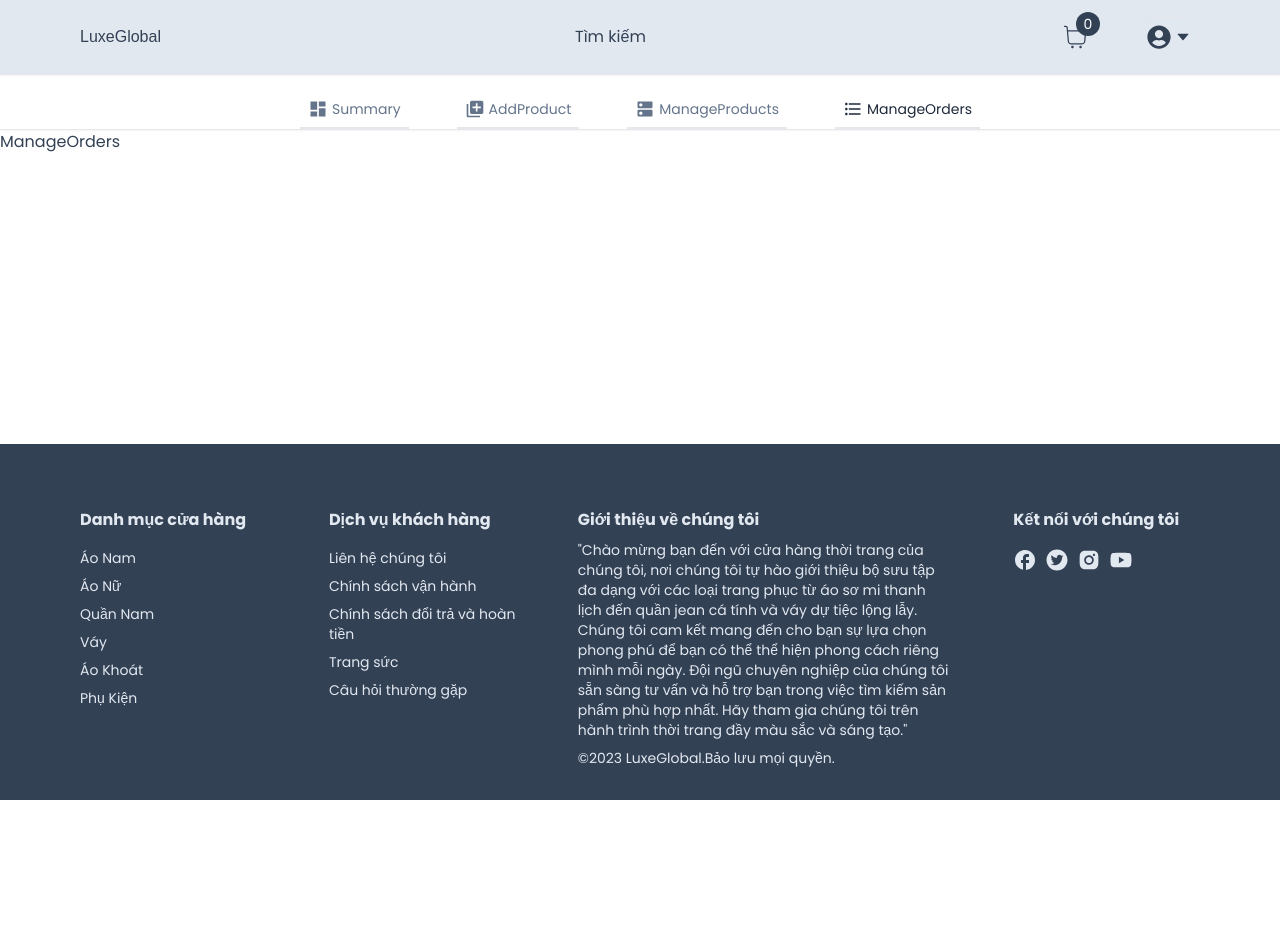
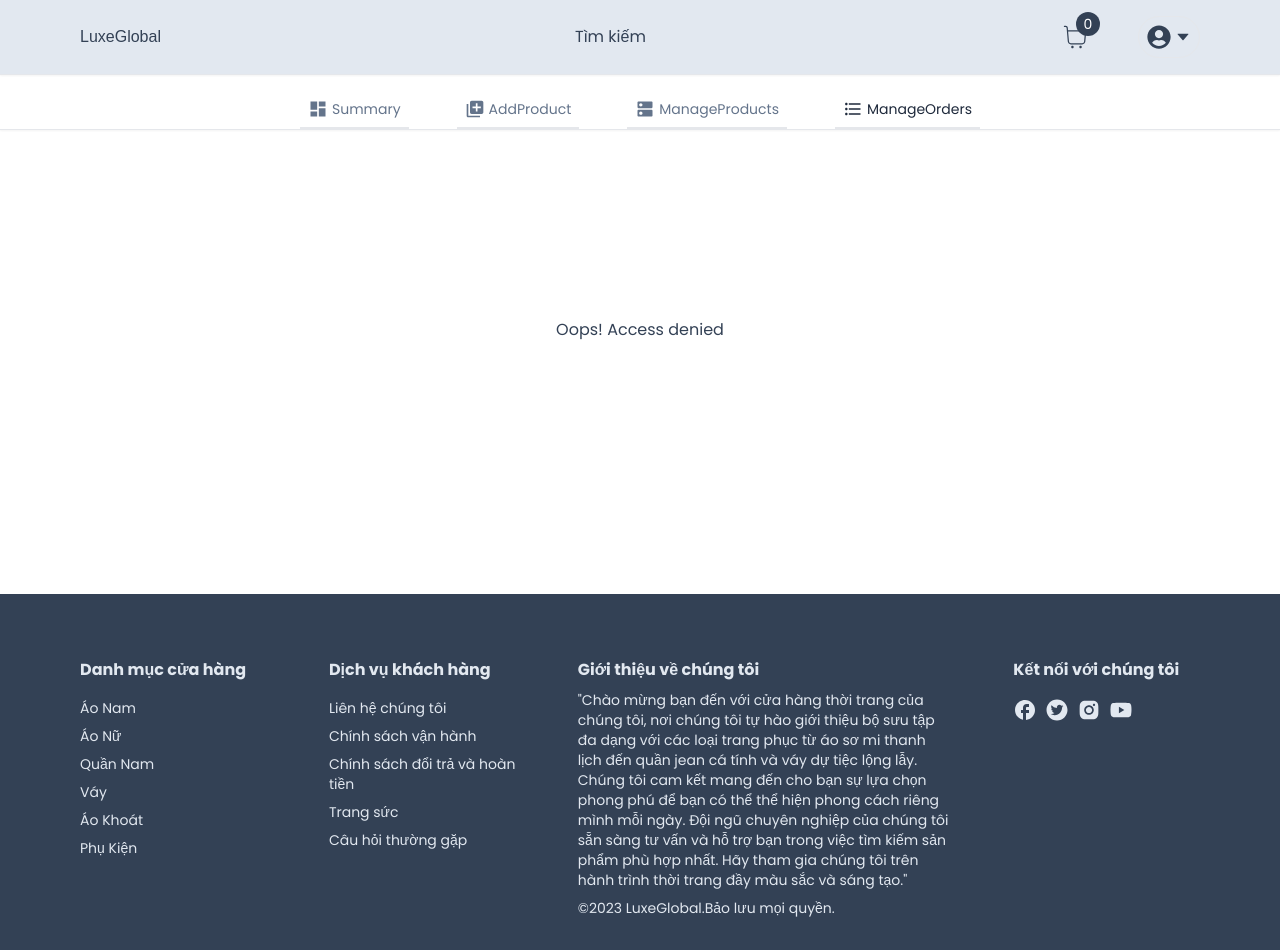
Before and after one commit to WTinSE/ClothingWeb, a Next.js app: page /admin/manage-orders in a window 1280 px wide. Before the commit the page ends 800 px from the top, so only its background shows below. Built offline with nearby package versions, Linux system fonts and the light colour scheme; no server answers; the database is empty; a web font is replaced by a local one.

Commit message:
Update page.tsx

```diff
--- a/app/admin/manage-orders/page.tsx
+++ b/app/admin/manage-orders/page.tsx
@@ -1,5 +1,23 @@
-const ManageOrders = () => {
-    return ( <div>ManageOrders</div> );
+import Container from "@/app/ components/Container";
+import ManageOrdersClient from "./ManageOrdersClient";
+import getProducts from "@/actions/getProducts";
+import { getCurrentUser } from "@/actions/getCurrentUser";
+import NullData from "@/app/ components/NullData";
+import getOrders from "@/actions/getOrders";
+
+const ManageOrders = async () => {
+
+    const orders = await getOrders();
+    const currentUser = await getCurrentUser();
+
+    if(!currentUser||currentUser.role != 'ADMIN')
+    {
+        return <NullData title='Oops! Access denied'/>;
+    }
+    return (  <div className="pt-8"><Container>
+        <ManageOrdersClient orders={orders}/>
+        </Container>
+        </div>);
 }
 
 export default ManageOrders;
```
